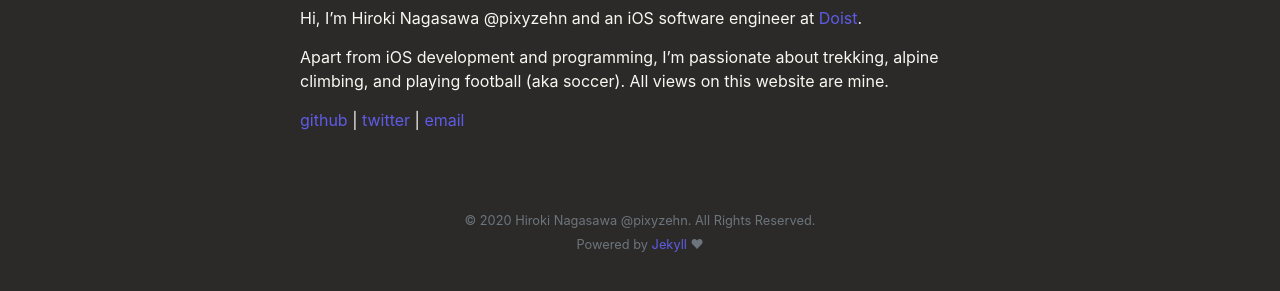
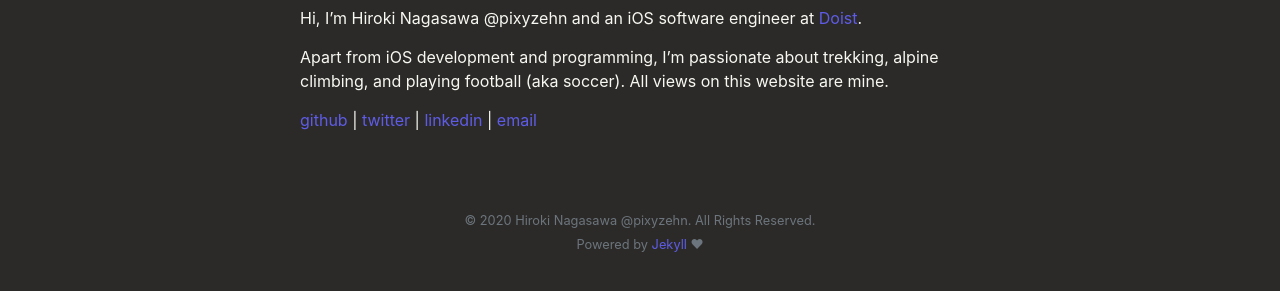
Before and after one commit to pixyzehn/pixyzehn.com, a Jekyll site: the page built from pages/about.md, in a window 1280 px wide. Shown: the part 287-578 px from the top of the page. Built offline with Jekyll 4.4.1, drawn with Linux system fonts in a browser that asks for light colours.

Commit message:
Update contact

```diff
--- a/_config.yml
+++ b/_config.yml
@@ -9,6 +9,7 @@ timezone: Asia/Tokyo
 links:
   github: https://github.com/pixyzehn
   twitter: https://twitter.com/pixyzehn
+  linkedin: https://www.linkedin.com/in/pixyzehn
   repo: https://github.com/pixyzehn/pixyzehn.com
   rss: https://pixyzehn.com/feed.xml
   jekyll: https://jekyllrb.com
--- a/_includes/contact.html
+++ b/_includes/contact.html
@@ -3,5 +3,7 @@
      |
     <a href="{{ site.links.twitter }}">twitter</a>
      |
+    <a href="{{ site.links.linkedin }}">linkedin</a>
+     |
     <a href="mailto:hello@pixyzehn.com">email</a>
 </div>
```
